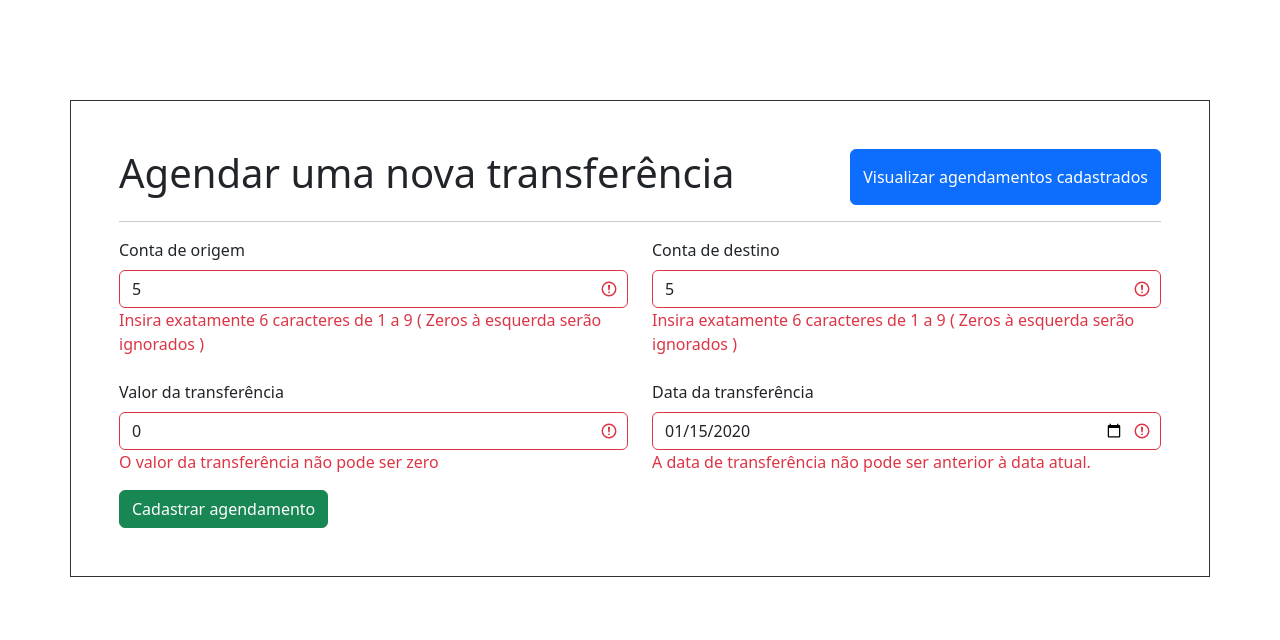
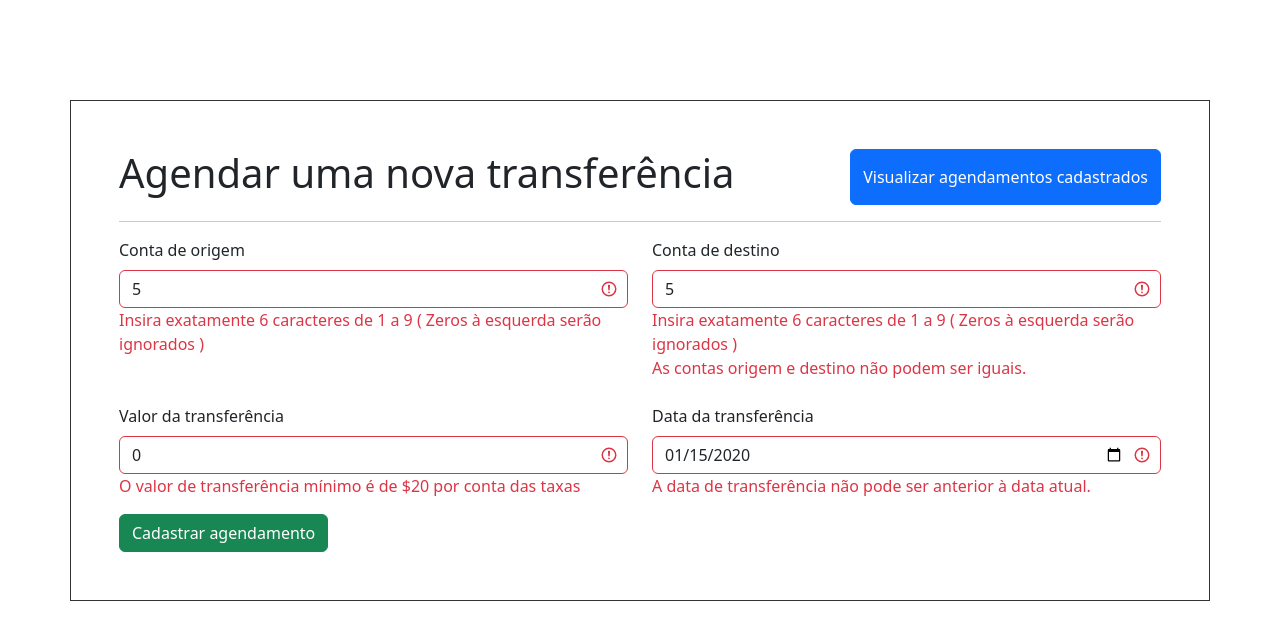
Before and after one commit to Victor-ro/Agendar-Transferencias, an Angular app in the folder schedule-frontend/: page / in a window 1280 px wide. Both pictures are taken after typing "5", "5", "Sample", "2020-01-15" into the empty fields and a click on the button "Cadastrar agendamento". Shown: the top 640 px of the page. Built offline with nearby package versions, Linux system fonts and the light colour scheme.

Commit message:
[VR]feat: origin and destination validate

```diff
--- a/schedule-frontend/src/app/components/schedule-frontend/schedule-frontend.component.html
+++ b/schedule-frontend/src/app/components/schedule-frontend/schedule-frontend.component.html
@@ -64,6 +64,13 @@
             >
               Deve conter apenas números.
             </div>
+            <div
+            *ngIf="
+              submitted && scheduleForm.controls.originAccount.errors.notEqual
+            "
+          >
+            As contas origem e destino não podem ser iguais.
+          </div>
           </div>
         </div>
         <div class="col-6">
@@ -107,6 +114,13 @@
             >
               Deve conter apenas números.
             </div>
+            <div
+            *ngIf="
+              submitted && scheduleForm.controls.destinationAccount.errors.notEqual
+            "
+          >
+            As contas origem e destino não podem ser iguais.
+          </div>
           </div>
         </div>
         <div class="col-6">
@@ -140,7 +154,7 @@
               scheduleForm.controls.transferAmount.errors.min
             "
           >
-            O valor da transferência não pode ser zero
+            O valor de transferência mínimo é de $20 por conta das taxas
           </div>
           </div>
         </div>
--- a/schedule-frontend/src/app/components/schedule-frontend/schedule-frontend.component.ts
+++ b/schedule-frontend/src/app/components/schedule-frontend/schedule-frontend.component.ts
@@ -2,8 +2,7 @@ import { ScheduledTransfer } from '../../models/scheduled-transfer';
 import { ScheduleBackendService } from './../../shared/services/schedule-backend.service';
 import { Component, OnInit } from '@angular/core';
 import { CommonModule } from "@angular/common";
-import { Observable } from 'rxjs';
-import { FormBuilder, FormControl, FormGroup, Validators } from '@angular/forms';
+import { AbstractControl, FormBuilder, FormControl, FormGroup, ValidatorFn, Validators } from '@angular/forms';
 import { ReactiveFormsModule } from '@angular/forms';
 import { Router } from '@angular/router';
 
@@ -53,11 +52,24 @@ export class ScheduleFrontendComponent implements OnInit {
     return null;
   }
 
+  notEqualValidator(otherControlName: string): ValidatorFn {
+    return (control: AbstractControl): { [key: string]: any } | null => {
+      const otherControl = control.root.get(otherControlName);
+
+      if (otherControl && control.value === otherControl.value) {
+        return { notEqual: true };
+      }
+
+      return null;
+    };
+  }
+
+
   createForm() {
     this.scheduleForm = this.fb.group({
-      originAccount: ['', [Validators.required, this.accountValidatorNumbers, Validators.pattern(/^[0-9]+$/)]],
-      destinationAccount: ['', [Validators.required, this.accountValidatorNumbers, Validators.pattern(/^[0-9]+$/)]],
-      transferAmount: ['', [Validators.required, Validators.min(0.000001)]],
+      originAccount: ['', [Validators.required, this.accountValidatorNumbers, Validators.pattern(/^[0-9]+$/), this.notEqualValidator('destinationAccount')]],
+      destinationAccount: ['', [Validators.required, this.accountValidatorNumbers, Validators.pattern(/^[0-9]+$/), this.notEqualValidator('originAccount')]],
+      transferAmount: ['', [Validators.required, Validators.min(20)]],
       transferDate: ['', [Validators.required, this.dateValidator]],
     });
   }
```
